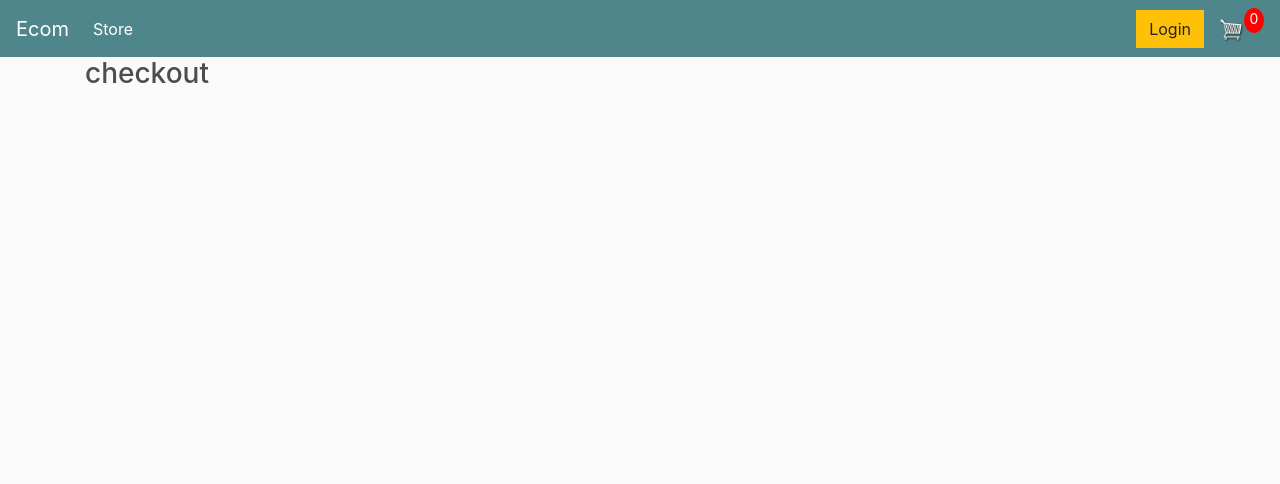
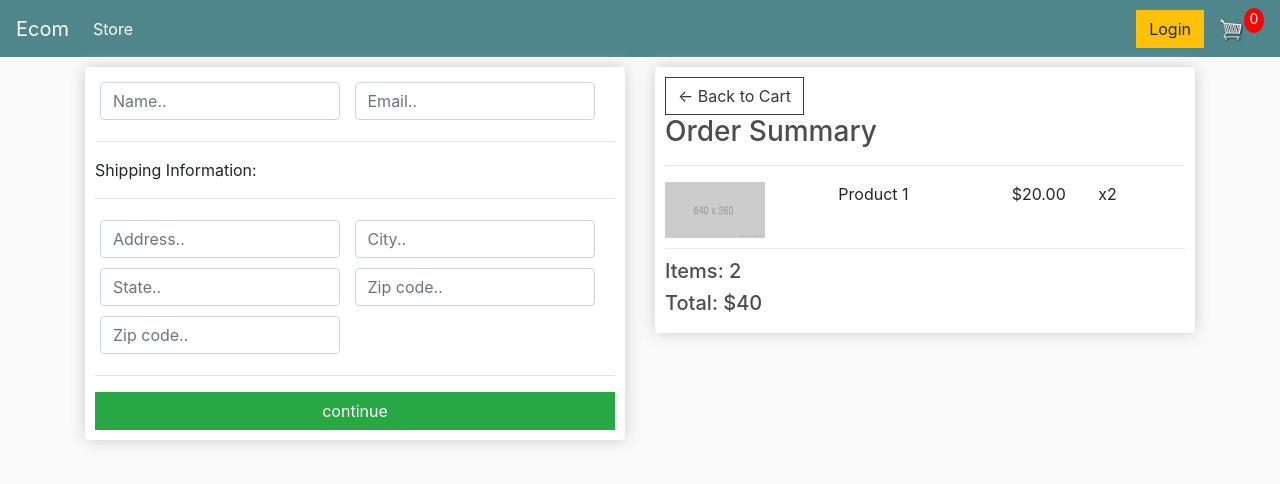
Before and after one commit to AbdullahbinTahir42/DjangoEcommerce, a Django app: page /checkout/ in a window 1280 px wide. Shown: the top 484 px of the page. Run offline with Django 5.2, Linux system fonts and the light colour scheme; some libraries are stand-ins or nearby versions.

Commit message:
finished making template

```diff
--- a/Ecommerce/store/templates/store/checkout.html
+++ b/Ecommerce/store/templates/store/checkout.html
@@ -1,5 +1,106 @@
-{% extends 'store/main.html' %}
-{% load static %}
-{% block content %}
-  <div><h3>checkout</h3></div>
+{% extends 'store/main.html' %} {% load static %} {% block content %}
+<div class="row">
+  <div class="col-lg-6">
+    <div class="box-element" id="form-wrapper">
+      <form action="" id="form">
+        <div id="user-info">
+          <div class="form-field">
+            <input
+              required
+              class="form-control"
+              type="text"
+              name="name"
+              placeholder="Name.."
+            />
+          </div>
+          <div class="form-field">
+            <input
+              required
+              class="form-control"
+              type="email"
+              name="email"
+              placeholder="Email.."
+            />
+          </div>
+        </div>
+        <div id="shipping">
+          <hr />
+          <p>Shipping Information:</p>
+          <hr />
+          <div class="form-field">
+            <input
+              class="form-control"
+              type="text"
+              name="address"
+              placeholder="Address.."
+            />
+          </div>
+          <div class="form-field">
+            <input
+              class="form-control"
+              type="text"
+              name="city"
+              placeholder="City.."
+            />
+          </div>
+          <div class="form-field">
+            <input
+              class="form-control"
+              type="text"
+              name="state"
+              placeholder="State.."
+            />
+          </div>
+          <div class="form-field">
+            <input
+              class="form-control"
+              type="text"
+              name="zipcode"
+              placeholder="Zip code.."
+            />
+          </div>
+          <div class="form-field">
+            <input
+              class="form-control"
+              type="text"
+              name="country"
+              placeholder="Zip code.."
+            />
+          </div>
+        </div>
+        <hr />
+        <input
+          id="form-button"
+          class="btn btn-success btn-block"
+          type="submit"
+          value="continue"
+        />
+      </form>
+    </div>
+    <br />
+    <div class="box-element hidden" id="payment-info">
+      <small>Paypal Option</small>
+    </div>
+  </div>
+
+  <div class="col-lg-6">
+    <div class="box-element">
+      <a class="btn btn-outline-dark" href="{% url 'cart' %}"
+        >&#x2190; Back to Cart</a
+      >
+      <h3>Order Summary</h3>
+      <hr />
+      <div class="cart-row">
+        <div style="flex: 2">
+          <img class="row-image" src="{% static 'images/placeholder.png' %}" />
+        </div>
+        <div style="flex: 2"><p>Product 1</p></div>
+        <div style="flex: 1"><p>$20.00</p></div>
+        <div style="flex: 1"><p>x2</p></div>
+      </div>
+      <h5>Items: 2</h5>
+      <h5>Total: $40</h5>
+    </div>
+  </div>
+</div>
 {% endblock content %}
```
Also changed, not shown: Ecommerce/store/templates/store/cart.html (+44 -6 lines).
